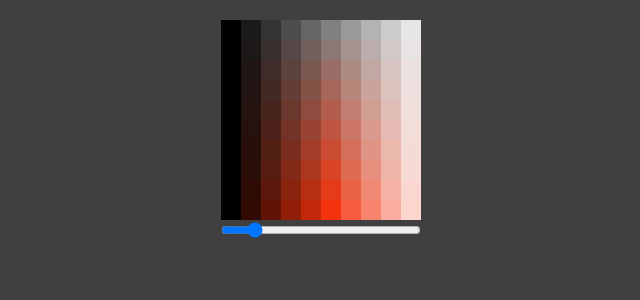
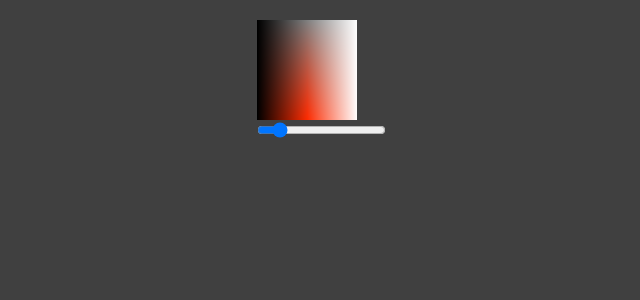
Before and after one commit to HrishikShaji/hrishixui, a Next.js app: page / in a window 1280 px wide. Shown: the top 300 px of the page, without its empty margins (319-959 px from the left). Built offline with nearby package versions, Linux system fonts and the light colour scheme.

Commit message:
checking increased col

```diff
--- a/app/components/InputColor.tsx
+++ b/app/components/InputColor.tsx
@@ -1,6 +1,6 @@
 "use client";
 
-import { useEffect, useState } from "react";
+import { useEffect, useMemo, useState } from "react";
 
 export type Color = {
   hue: number;
@@ -9,17 +9,20 @@ export type Color = {
 };
 
 const GenerateGrids = ({ cols, hue }: { cols: number; hue: string }) => {
-  let grids: Color[][] = [];
+  const grids: Color[][] = useMemo(() => {
+    let newGrids: Color[][] = [];
     for (let r = 0; r < cols; r++) {
-    grids[r] = [];
+      newGrids[r] = [];
       for (let c = 0; c < cols; c++) {
-      grids[r][c] = {
+        newGrids[r][c] = {
           hue: c * (360 / cols),
           saturation: c * (100 / cols),
           light: r * (100 / cols),
         };
       }
     }
+    return newGrids;
+  }, [cols]);
   return (
     <div className="flex ">
       {grids.map((grid, i) => (
@@ -34,7 +37,7 @@ const GenerateGrids = ({ cols, hue }: { cols: number; hue: string }) => {
                   }%) `,
                 }}
                 key={k}
-                className="w-5 h-5 bg-white text-center"
+                className="w-[1px] h-[1px] bg-white text-center"
               ></div>
             );
           })}
@@ -49,7 +52,7 @@ export const InputColor = () => {
 
   return (
     <div>
-      <GenerateGrids cols={10} hue={hue} />
+      <GenerateGrids cols={100} hue={hue} />
       <div className="">
         <input
           className="w-full"
```
Lines whose indentation alone changed are shown as unchanged.
